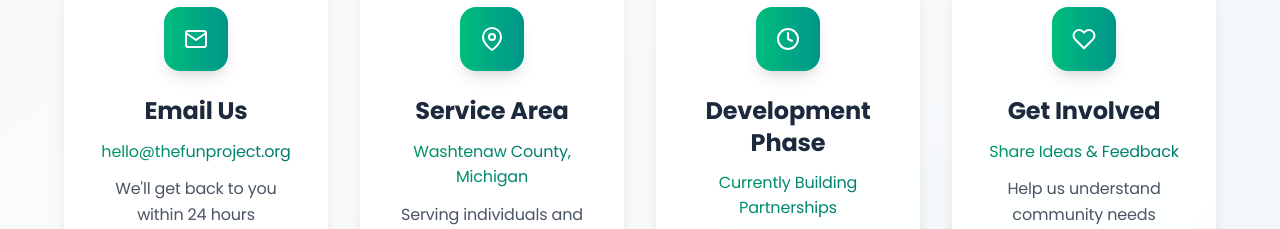
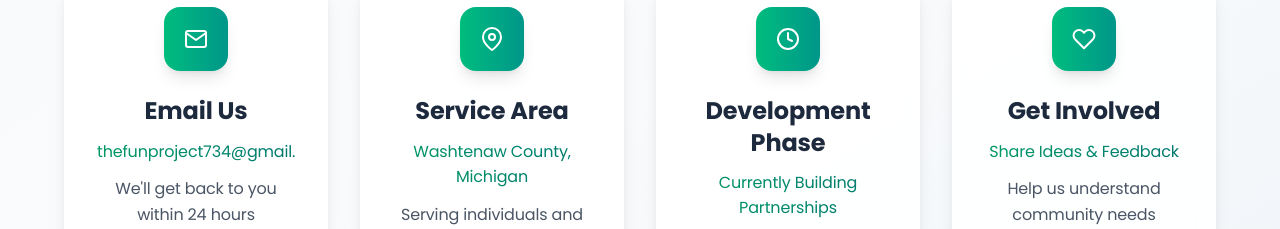
Before and after one commit to pascalniri/the-fun-project, a Next.js app: page /contact in a window 1280 px wide. Shown: the part 940-1169 px from the top of the page. Built offline with nearby package versions, Linux system fonts and the light colour scheme.

Commit message:
Fix: escape unescaped entity in Founder's Story title

```diff
--- a/src/app/contact/page.tsx
+++ b/src/app/contact/page.tsx
@@ -15,7 +15,7 @@
     {
       icon: <FiMail className="w-6 h-6" />,
       title: "Email Us",
-      content: "hello@thefunproject.org",
+      content: "thefunproject734@gmail.com",
       description: "We'll get back to you within 24 hours"
     },
     {
```
